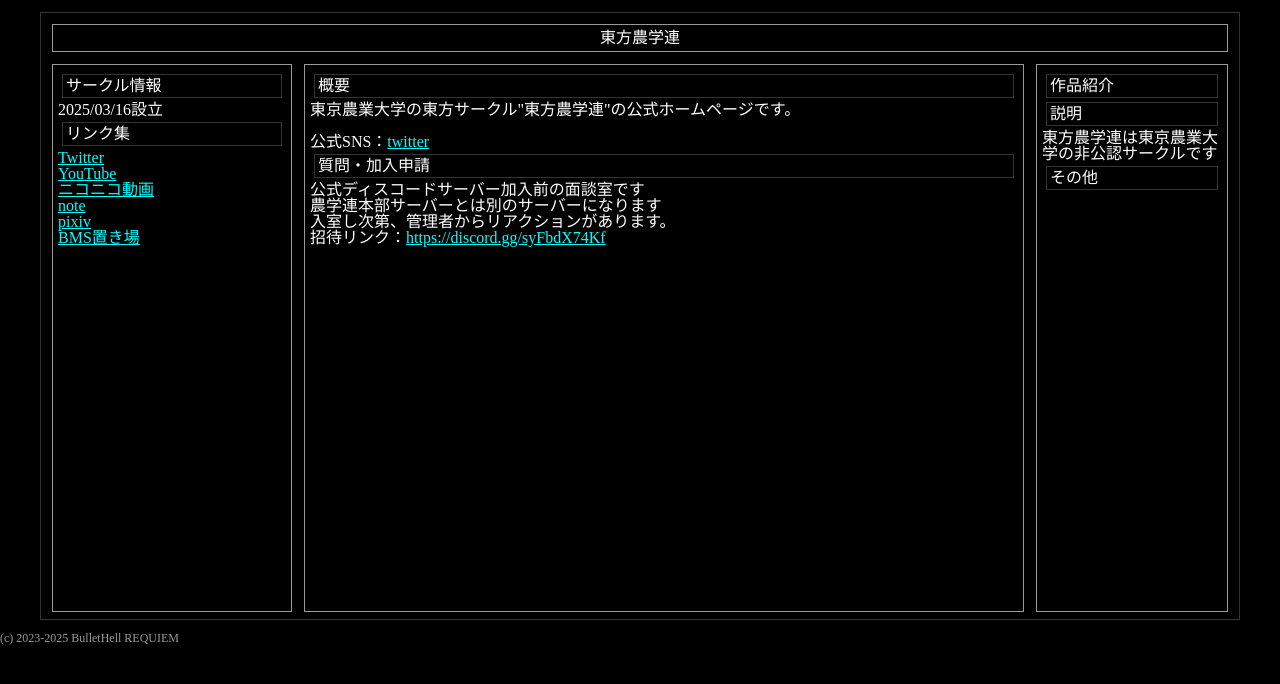
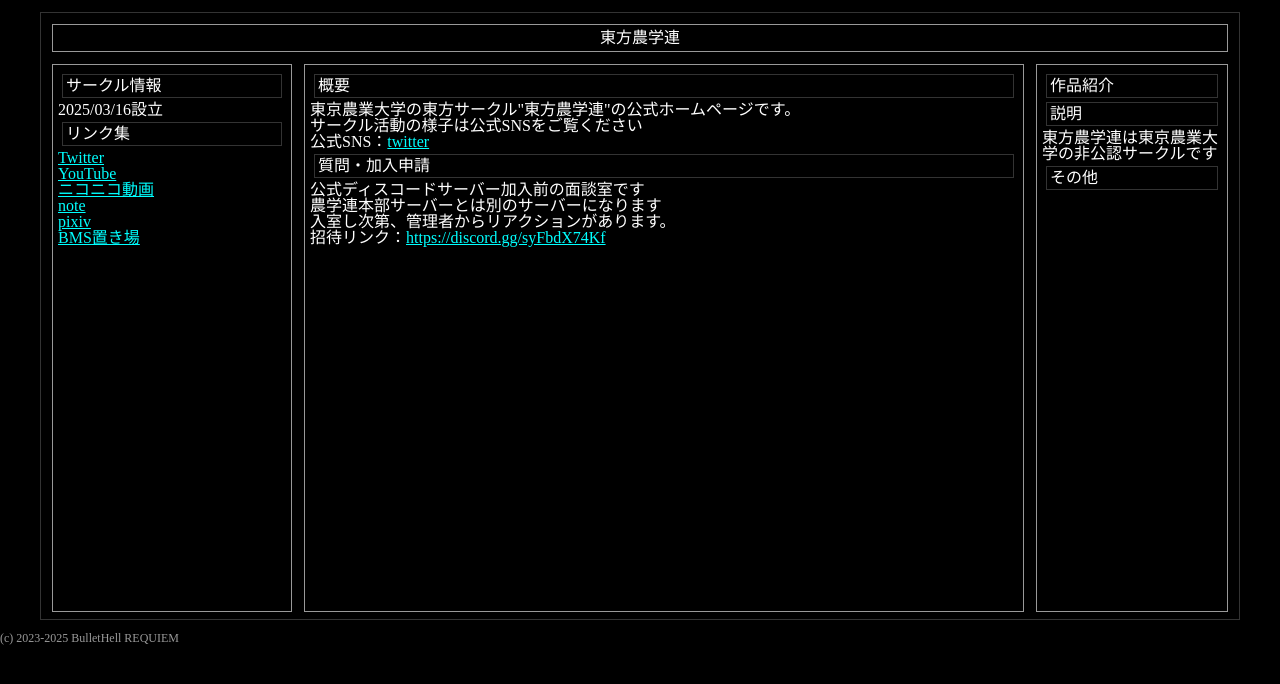
Before and after one commit to TouhouNougakuren/touhounougakuren.github.io, a plain HTML site: page index.htm in a window 1280 px wide. Drawn offline with Linux system fonts and the light colour scheme.

Commit message:
sakamoto

```diff
--- a/index.htm
+++ b/index.htm
@@ -43,7 +43,7 @@
 <h2>概要</h2>
 <p>
 東京農業大学の東方サークル"東方農学連"の公式ホームページです。<br>
-<br>
+サークル活動の様子は公式SNSをご覧ください<br>
 公式SNS：<a href="https://x.com/nougakuren">twitter</a>
 </p>
 <h2>質問・加入申請</h2>
```
